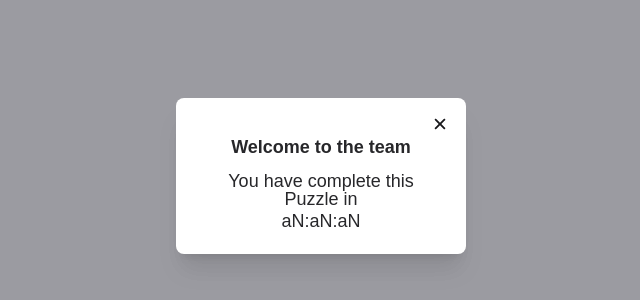
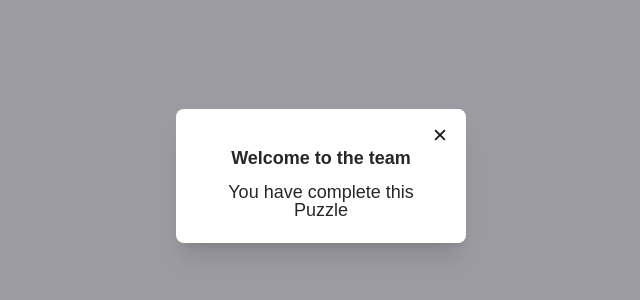
Before and after one commit to ibrahimAlphaSquad/puzzle, a Next.js app: page /welcome in a window 1280 px wide. Shown: the part 224-524 px from the top of the page, without its empty margins (319-959 px from the left). Built offline with nearby package versions, Linux system fonts and the light colour scheme.

Commit message:
number puzzle task

```diff
--- a/pages/index.js
+++ b/pages/index.js
@@ -13,10 +13,10 @@ export default function Home() {
           Puzzle App
         </h1>
         {/* Round 1 Simple Puzzle*/}
-        {/* <Puzzle /> */}
+        <Puzzle />
 
         {/* Round 2 Image Puzzle*/}
-        <ImagePuzzle />
+        {/* <ImagePuzzle /> */}
       </div>
     </>
   )
--- a/pages/welcome.js
+++ b/pages/welcome.js
@@ -22,13 +22,16 @@ function Welcome({ setWelcomeModal, welcomeModal, setPuzzleSize, time }) {
                                 </h1>
                                 <div className="pt-4 text-zinc-800 text-[18px] font-normal leading-[100%]">
                                     <p>
+                                        You have complete this Puzzle
+                                    </p>
+                                    {/* <p>
                                         You have complete this Puzzle in
-                                    </p>
-                                    <div className="flex flex-row justify-center items-center mt-1">
+                                    </p> */}
+                                    {/* <div className="flex flex-row justify-center items-center mt-1">
                                         <span>{("0" + Math.floor((time / 60000) % 60)).slice(-2)}:</span>
                                         <span>{("0" + Math.floor((time / 1000) % 60)).slice(-2)}:</span>
                                         <span>{("0" + ((time / 10) % 100)).slice(-2)}</span>
-                                    </div>
+                                    </div> */}
                                 </div>
                             </div>
                             <div
```
